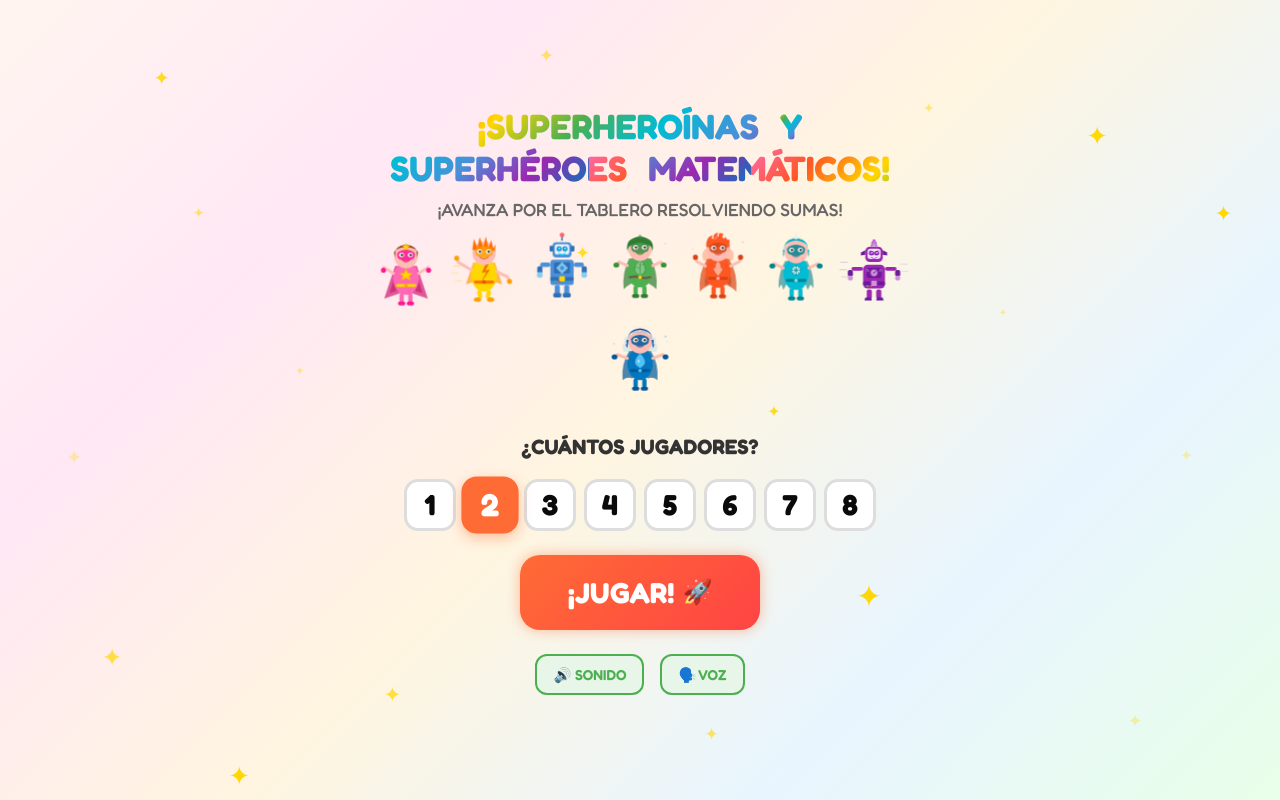
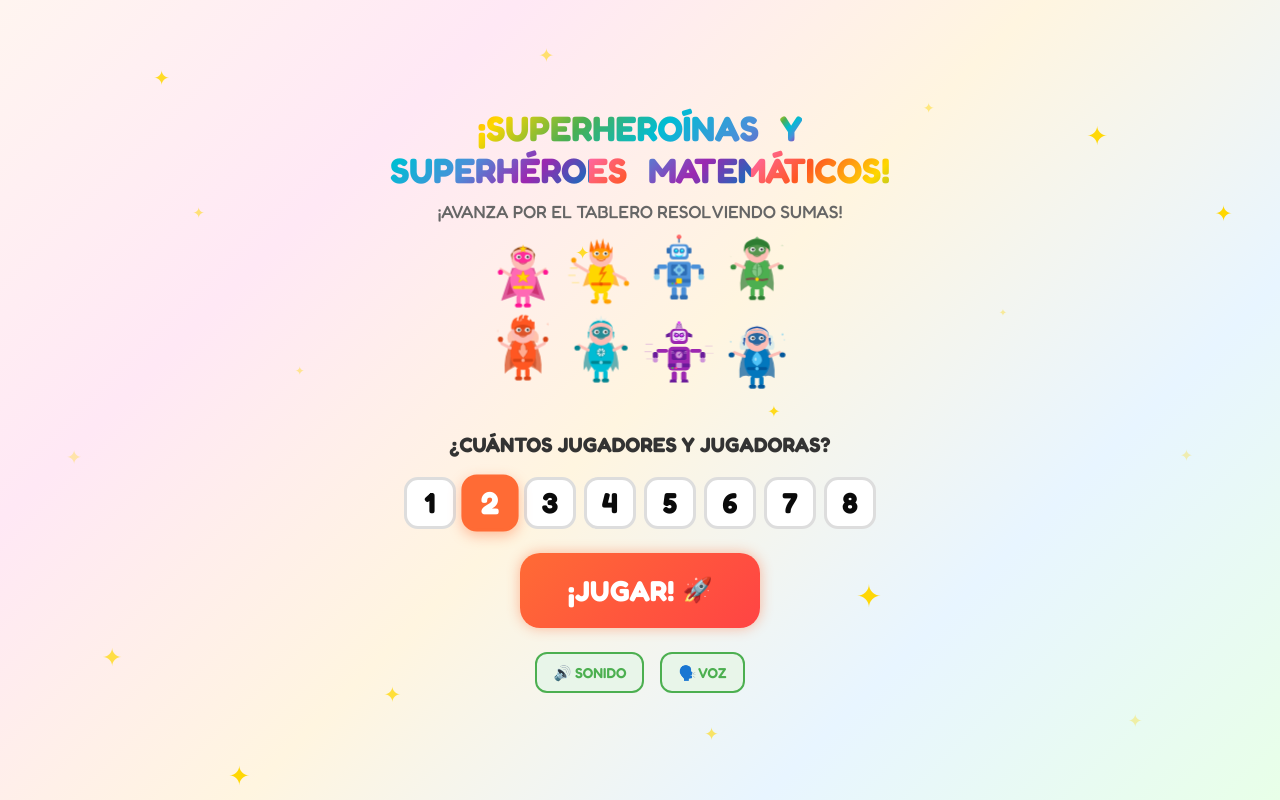
Before and after one commit to apmauj/super-juego, a Next.js app: page / in a window 1280 px wide. Built offline with nearby package versions, Linux system fonts and the light colour scheme.

Commit message:
f2662bfb-abcc-4cf2-8e52-8ac032974769

```diff
--- a/src/app/globals.css
+++ b/src/app/globals.css
@@ -292,12 +292,18 @@
   font-weight: 500;
 }
 
-.welcome-heroes {
+.welcome-heroes-grid {
+  display: flex;
+  flex-direction: column;
+  align-items: center;
+  gap: 0.25rem;
+  margin: 1.5rem 0;
+}
+
+.welcome-heroes-row {
   display: flex;
   justify-content: center;
   gap: 0.5rem;
-  margin: 1.5rem 0;
-  flex-wrap: wrap;
 }
 
 .welcome-hero-float {
--- a/src/components/game/WelcomeScreen.tsx
+++ b/src/components/game/WelcomeScreen.tsx
@@ -73,8 +73,9 @@ export function WelcomeScreen() {
           <p className="welcome-subtitle">¡AVANZA POR EL TABLERO RESOLVIENDO SUMAS!</p>
         </div>
 
-        {/* Mini heroes display */}
-        <div className="welcome-heroes">
+        {/* Mini heroes display - 2 rows of 4 */}
+        <div className="welcome-heroes-grid">
+          <div className="welcome-heroes-row">
             <div className="welcome-hero-float" style={{ animationDelay: '0s' }}>
               <HeroCharacter heroId="CAPITANA_ESTRELLA" size={70} animated />
             </div>
@@ -87,6 +88,8 @@ export function WelcomeScreen() {
             <div className="welcome-hero-float" style={{ animationDelay: '0.9s' }}>
               <HeroCharacter heroId="ECO_VERDE" size={70} animated />
             </div>
+          </div>
+          <div className="welcome-heroes-row">
             <div className="welcome-hero-float" style={{ animationDelay: '1.2s' }}>
               <HeroCharacter heroId="FLAMA_IGNEA" size={70} animated />
             </div>
@@ -100,10 +103,11 @@ export function WelcomeScreen() {
               <HeroCharacter heroId="AQUA_TORRENTE" size={70} animated />
             </div>
           </div>
+        </div>
 
         {/* Player count selector */}
         <div className="welcome-section">
-          <h2 className="welcome-label">¿CUÁNTOS JUGADORES?</h2>
+          <h2 className="welcome-label">¿CUÁNTOS JUGADORES Y JUGADORAS?</h2>
           <div className="player-count-buttons">
             {[1, 2, 3, 4, 5, 6, 7, 8].map((count) => (
               <button
```
Lines whose indentation alone changed are shown as unchanged.
